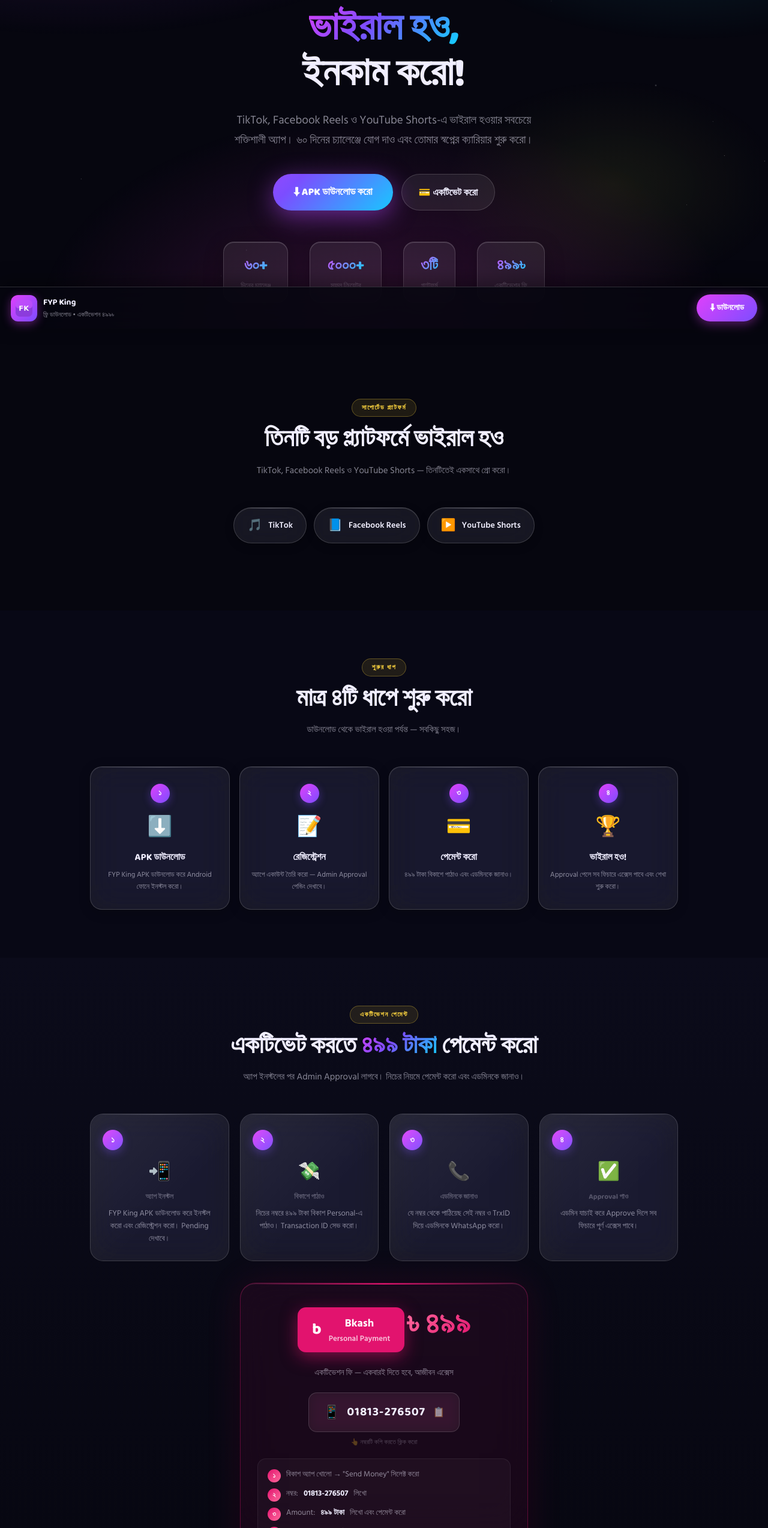
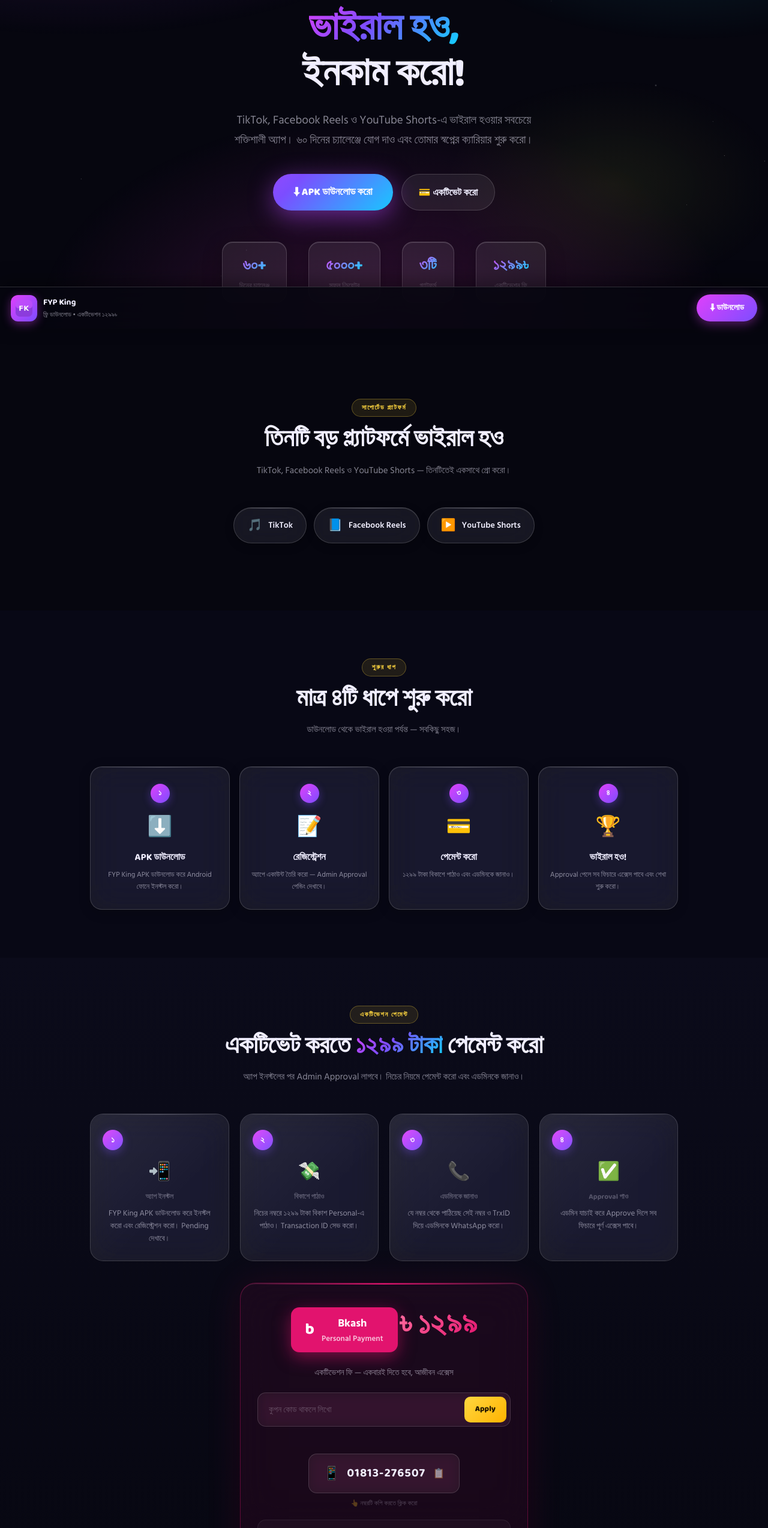
Before and after one commit to mhtotul9-lab/fyp-king, a plain HTML site: page index.html in a window 1280 px wide. Shown: the part 252-2800 px from the top of the page at 60% size. Drawn offline with Linux system fonts and the light colour scheme.

Commit message:
Add files via upload

```diff
--- a/index.html
+++ b/index.html
@@ -119,6 +119,18 @@ section{position:relative;z-index:1;padding:80px 20px;}
 .cbtn{display:inline-flex;align-items:center;gap:8px;background:linear-gradient(135deg,var(--bkash),#c2185b);color:#fff;padding:14px 28px;border-radius:50px;font-size:15px;font-weight:700;font-family:'Baloo Da 2',sans-serif;text-decoration:none;border:none;cursor:pointer;box-shadow:0 8px 28px rgba(226,19,110,.45);transition:all .25s;}
 .cbtn:hover{transform:translateY(-2px);box-shadow:0 12px 36px rgba(226,19,110,.6);}
 
+/* COUPON */
+.price-old{font-size:26px;color:var(--dim);text-decoration:line-through;margin-right:8px;font-weight:600;}
+.coupon-wrap{margin:0 0 20px;}
+.coupon-row{display:flex;gap:8px;background:rgba(255,255,255,.05);border:1px solid rgba(255,255,255,.14);border-radius:14px;padding:6px;backdrop-filter:blur(10px);}
+.coupon-input{flex:1;min-width:0;background:transparent;border:none;outline:none;color:var(--text);font-family:'Hind Siliguri',sans-serif;font-size:14px;padding:10px 12px;}
+.coupon-input::placeholder{color:var(--dim);}
+.coupon-btn{background:linear-gradient(135deg,var(--gold),#ffb300);color:#231800;border:none;border-radius:10px;padding:10px 18px;font-family:'Baloo Da 2',sans-serif;font-weight:800;font-size:13px;cursor:pointer;transition:transform .2s;}
+.coupon-btn:hover{transform:scale(1.05);}
+.coupon-msg{min-height:16px;font-size:12.5px;font-weight:600;margin-top:9px;}
+.coupon-msg.ok{color:#5eff9c;}
+.coupon-msg.err{color:#ff6b81;}
+
 /* FEATURES */
 .fg{display:grid;grid-template-columns:repeat(auto-fit,minmax(260px,1fr));gap:18px;}
 .fcard{padding:28px 22px;border-radius:22px;transition:all .3s;box-shadow:0 4px 24px rgba(0,0,0,.2),inset 0 1px 0 rgba(255,255,255,.08);}
@@ -234,7 +246,7 @@ height="0" width="0" style="display:none;visibility:hidden"></iframe></noscript>
       <div class="sc"><div class="sn">৬০+</div><div class="sl">দিনের চ্যালেঞ্জ</div></div>
       <div class="sc"><div class="sn">৫০০০+</div><div class="sl">সফল ক্রিয়েটর</div></div>
       <div class="sc"><div class="sn">৩টি</div><div class="sl">প্ল্যাটফর্ম</div></div>
-      <div class="sc"><div class="sn">৪৯৯৳</div><div class="sl">একটিভেশন ফি</div></div>
+      <div class="sc"><div class="sn">১২৯৯৳</div><div class="sl">একটিভেশন ফি</div></div>
     </div>
   </div>
 </section>
@@ -262,7 +274,7 @@ height="0" width="0" style="display:none;visibility:hidden"></iframe></noscript>
     <div class="sg">
       <div class="stc gl"><div class="snum">১</div><div class="sic">⬇️</div><div class="stt">APK ডাউনলোড</div><div class="sdc">FYP King APK ডাউনলোড করে Android ফোনে ইনস্টল করো।</div></div>
       <div class="stc gl"><div class="snum">২</div><div class="sic">📝</div><div class="stt">রেজিস্ট্রেশন</div><div class="sdc">অ্যাপে একাউন্ট তৈরি করো — Admin Approval পেন্ডিং দেখাবে।</div></div>
-      <div class="stc gl"><div class="snum">৩</div><div class="sic">💳</div><div class="stt">পেমেন্ট করো</div><div class="sdc">৪৯৯ টাকা বিকাশে পাঠাও এবং এডমিনকে জানাও।</div></div>
+      <div class="stc gl"><div class="snum">৩</div><div class="sic">💳</div><div class="stt">পেমেন্ট করো</div><div class="sdc"><span id="stepAmt3">১২৯৯</span> টাকা বিকাশে পাঠাও এবং এডমিনকে জানাও।</div></div>
       <div class="stc gl"><div class="snum">৪</div><div class="sic">🏆</div><div class="stt">ভাইরাল হও!</div><div class="sdc">Approval পেলে সব ফিচারে এক্সেস পাবে এবং শেখা শুরু করো।</div></div>
     </div>
   </div>
@@ -272,12 +284,12 @@ height="0" width="0" style="display:none;visibility:hidden"></iframe></noscript>
 <section class="tc" id="payment" style="background:linear-gradient(180deg,var(--dark2) 0%,var(--dark) 100%);">
   <div class="w">
     <div class="stag">একটিভেশন পেমেন্ট</div>
-    <h2 class="stl">একটিভেট করতে <span class="grad">৪৯৯ টাকা</span> পেমেন্ট করো</h2>
+    <h2 class="stl">একটিভেট করতে <span class="grad"><span id="headAmt">১২৯৯</span> টাকা</span> পেমেন্ট করো</h2>
     <p class="sds">অ্যাপ ইনস্টলের পর Admin Approval লাগবে। নিচের নিয়মে পেমেন্ট করো এবং এডমিনকে জানাও।</p>
 
     <div class="pflow">
       <div class="fc gl"><div class="sbg">১</div><div class="fi">📲</div><div class="ft">অ্যাপ ইনস্টল</div><div class="fd">FYP King APK ডাউনলোড করে ইনস্টল করো এবং রেজিস্ট্রেশন করো। Pending দেখাবে।</div></div>
-      <div class="fc gl"><div class="sbg">২</div><div class="fi">💸</div><div class="ft">বিকাশে পাঠাও</div><div class="fd">নিচের নম্বরে ৪৯৯ টাকা বিকাশ Personal-এ পাঠাও। Transaction ID সেভ করো।</div></div>
+      <div class="fc gl"><div class="sbg">২</div><div class="fi">💸</div><div class="ft">বিকাশে পাঠাও</div><div class="fd">নিচের নম্বরে <span id="stepAmt2">১২৯৯</span> টাকা বিকাশ Personal-এ পাঠাও। Transaction ID সেভ করো।</div></div>
       <div class="fc gl"><div class="sbg">৩</div><div class="fi">📞</div><div class="ft">এডমিনকে জানাও</div><div class="fd">যে নম্বর থেকে পাঠিয়েছ সেই নম্বর ও TrxID দিয়ে এডমিনকে WhatsApp করো।</div></div>
       <div class="fc gl"><div class="sbg">৪</div><div class="fi">✅</div><div class="ft">Approval পাও</div><div class="fd">এডমিন যাচাই করে Approve দিলে সব ফিচারে পূর্ণ এক্সেস পাবে।</div></div>
     </div>
@@ -288,8 +300,18 @@ height="0" width="0" style="display:none;visibility:hidden"></iframe></noscript>
         <div class="bb">b</div>
         <div><div style="font-weight:800;font-size:18px;color:#fff;">Bkash</div><div class="bbl">Personal Payment</div></div>
       </div>
-      <div class="price">৳ ৪৯৯</div>
+      <div class="price" id="priceDisplay">৳ ১২৯৯</div>
       <div class="psub">একটিভেশন ফি — একবারই দিতে হবে, আজীবন এক্সেস</div>
+
+      <!-- COUPON -->
+      <div class="coupon-wrap">
+        <div class="coupon-row">
+          <input type="text" id="couponInput" class="coupon-input" placeholder="কুপন কোড থাকলে লিখো" autocomplete="off">
+          <button type="button" onclick="applyCoupon()" class="coupon-btn">Apply</button>
+        </div>
+        <p id="couponMsg" class="coupon-msg"></p>
+      </div>
+
       <div onclick="cpNum()" class="nd" title="কপি করতে ক্লিক করো">
         <span style="font-size:22px;">📱</span>
         <div class="nt">01813-276507</div>
@@ -299,7 +321,7 @@ height="0" width="0" style="display:none;visibility:hidden"></iframe></noscript>
       <div class="bss">
         <div class="bs"><div class="bn">১</div> বিকাশ অ্যাপ খোলো → "Send Money" সিলেক্ট করো</div>
         <div class="bs"><div class="bn">২</div> নম্বর: <strong style="color:var(--text);">01813-276507</strong> লিখো</div>
-        <div class="bs"><div class="bn">৩</div> Amount: <strong style="color:var(--text);">৪৯৯ টাকা</strong> লিখো এবং পেমেন্ট করো</div>
+        <div class="bs"><div class="bn">৩</div> Amount: <strong style="color:var(--text);"><span id="stepAmtBs">১২৯৯</span> টাকা</strong> লিখো এবং পেমেন্ট করো</div>
         <div class="bs"><div class="bn">৪</div> Transaction ID নোট করো</div>
         <div class="bs"><div class="bn">৫</div> তোমার নম্বর + TrxID দিয়ে এডমিনকে WhatsApp করো</div>
       </div>
@@ -384,7 +406,7 @@ height="0" width="0" style="display:none;visibility:hidden"></iframe></noscript>
     <h2 class="ctat">তোমার <span class="grad">ভাইরাল</span> জার্নি আজই শুরু হোক!</h2>
     <p class="ctasc">ডাউনলোড করো, পেমেন্ট করো এবং ৬০ দিনের চ্যালেঞ্জে যোগ দাও।</p>
     <a href="download.html" class="db">⬇ FYP King ডাউনলোড করো</a>
-    <p class="cnote">✅ Android সাপোর্টেড &nbsp;•&nbsp; ✅ বাংলায় সব কিছু &nbsp;•&nbsp; ✅ একটিভেশন মাত্র ৪৯৯৳</p>
+    <p class="cnote">✅ Android সাপোর্টেড &nbsp;•&nbsp; ✅ বাংলায় সব কিছু &nbsp;•&nbsp; ✅ একটিভেশন মাত্র ১২৯৯৳</p>
   </div>
 </section>
 
@@ -398,7 +420,7 @@ height="0" width="0" style="display:none;visibility:hidden"></iframe></noscript>
 <div class="fbar">
   <div class="fbi">
     <div class="fbic"><img src="logo-192.png" alt="FYP King" style="width:28px;height:28px;border-radius:7px;object-fit:cover;"></div>
-    <div><div class="fbn">FYP King</div><div class="fbs">ফ্রি ডাউনলোড • একটিভেশন ৪৯৯৳</div></div>
+    <div><div class="fbn">FYP King</div><div class="fbs">ফ্রি ডাউনলোড • একটিভেশন ১২৯৯৳</div></div>
   </div>
   <a href="download.html" class="fbb">⬇ ডাউনলোড</a>
 </div>
@@ -426,6 +448,44 @@ function showT(){
   var t=document.getElementById('toast');
   t.classList.add('show');
   setTimeout(function(){t.classList.remove('show');},2500);
+}
+
+/* ===== COUPON LOGIC ===== */
+var COUPON_CODE='FYP60';
+var ORIGINAL_PRICE='১২৯৯';
+var DISCOUNT_PRICE='৪৯৯';
+var couponApplied=false;
+
+function applyCoupon(){
+  var input=document.getElementById('couponInput');
+  var msg=document.getElementById('couponMsg');
+  var code=input.value.trim().toUpperCase();
+
+  if(code===''){
+    msg.textContent='একটি কুপন কোড লিখো।';
+    msg.className='coupon-msg err';
+    return;
+  }
+  if(code!==COUPON_CODE){
+    msg.textContent='❌ ভুল কুপন কোড! আবার চেক করো।';
+    msg.className='coupon-msg err';
+    return;
+  }
+  if(couponApplied){
+    msg.textContent='✅ কুপন আগেই প্রয়োগ করা হয়েছে!';
+    msg.className='coupon-msg ok';
+    return;
+  }
+  couponApplied=true;
+  document.getElementById('priceDisplay').innerHTML='<span class="price-old">৳ '+ORIGINAL_PRICE+'</span>৳ '+DISCOUNT_PRICE;
+  var s2=document.getElementById('stepAmt2'); if(s2)s2.textContent=DISCOUNT_PRICE;
+  var s3=document.getElementById('stepAmt3'); if(s3)s3.textContent=DISCOUNT_PRICE;
+  var sb=document.getElementById('stepAmtBs'); if(sb)sb.textContent=DISCOUNT_PRICE;
+  var ha=document.getElementById('headAmt'); if(ha)ha.textContent=DISCOUNT_PRICE;
+  msg.textContent='🎉 কুপন প্রয়োগ হয়েছে! এখন শুধু '+DISCOUNT_PRICE+' টাকা দিতে হবে!';
+  msg.className='coupon-msg ok';
+  input.disabled=true;
+  if(typeof dlPush==='function'){dlPush('coupon_applied',{code:COUPON_CODE});}
 }
 
 var obs=new IntersectionObserver(function(entries){
```
Also changed, not shown: download.html (+2 -2 lines).
